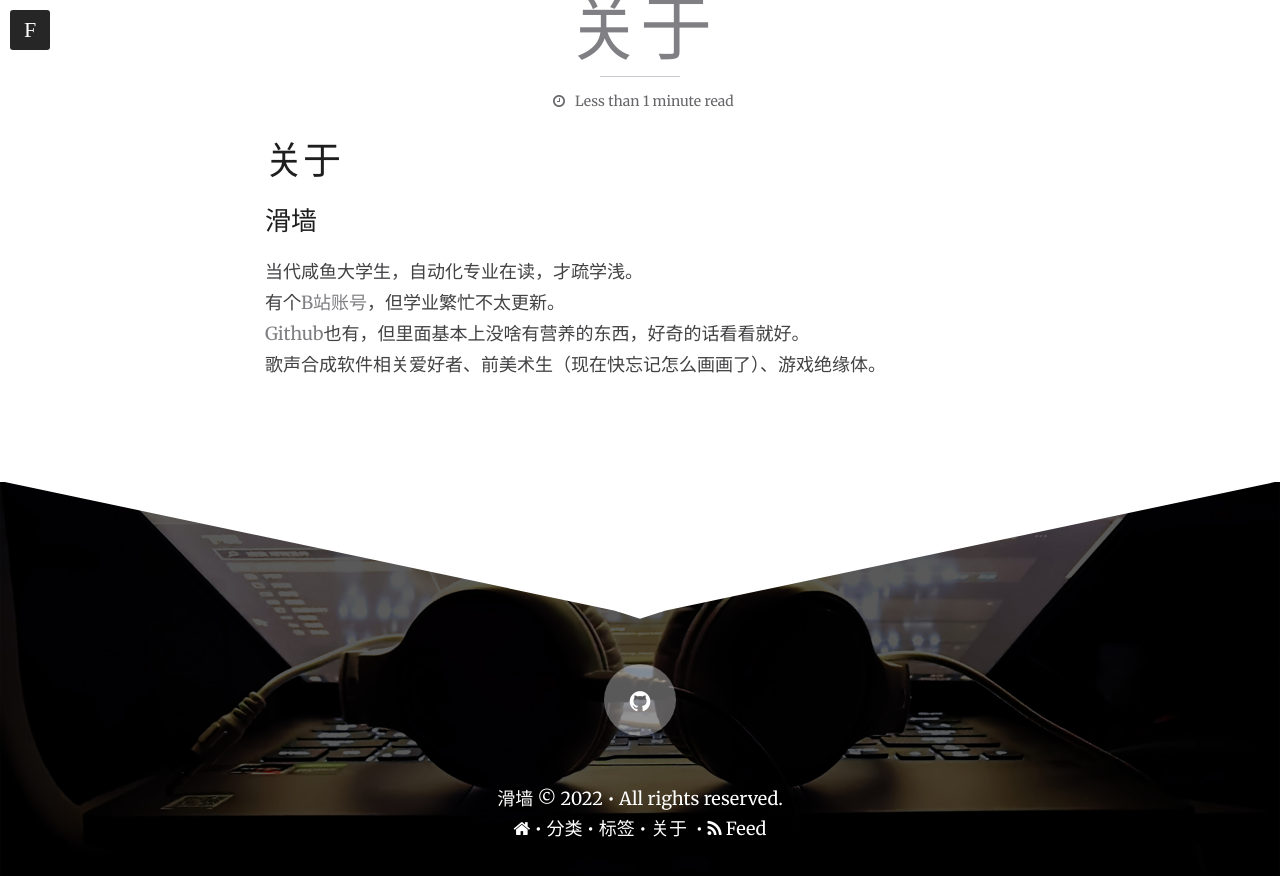
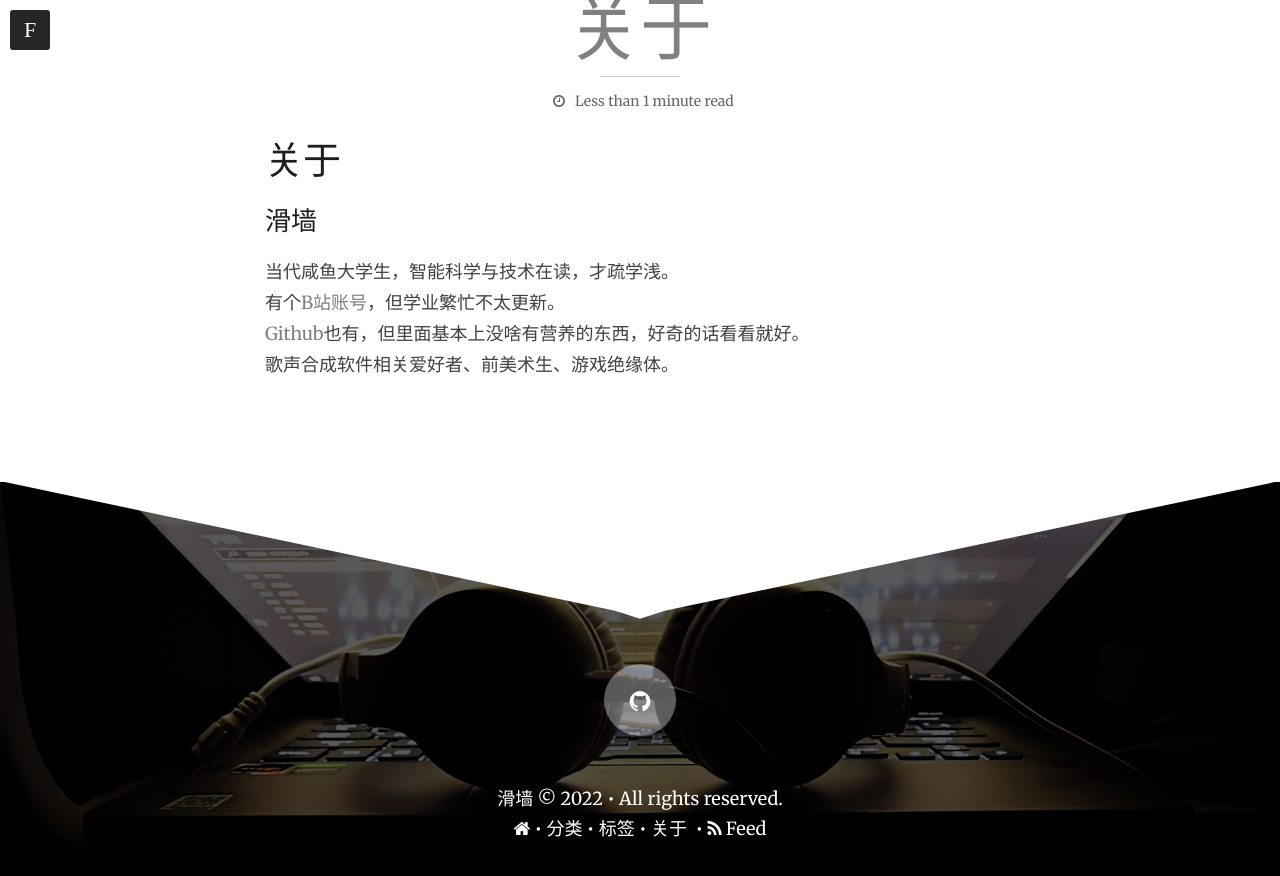
Before and after one commit to Slidingwall/slidingwall.github.io, a Jekyll site: the page built from _pages/about.md, in a window 1280 px wide and 900 px high, scrolled down 619 px. Shown: the top 876 px of the window. Built offline with Jekyll 4.4.1, drawn with Linux system fonts in a browser that asks for light colours.

Commit message:
Update about.md

```diff
--- a/_pages/about.md
+++ b/_pages/about.md
@@ -7,7 +7,7 @@ tags: [tags]
 
 # 关于
 ## 滑墙
-当代咸鱼大学生，自动化专业在读，才疏学浅。
+当代咸鱼大学生，智能科学与技术在读，才疏学浅。
 有个[B站账号](https://space.bilibili.com/141232009)，但学业繁忙不太更新。
 [Github](https://github.com/Slidingwall)也有，但里面基本上没啥有营养的东西，好奇的话看看就好。
-歌声合成软件相关爱好者、前美术生（现在快忘记怎么画画了）、游戏绝缘体。
+歌声合成软件相关爱好者、前美术生、游戏绝缘体。
```
